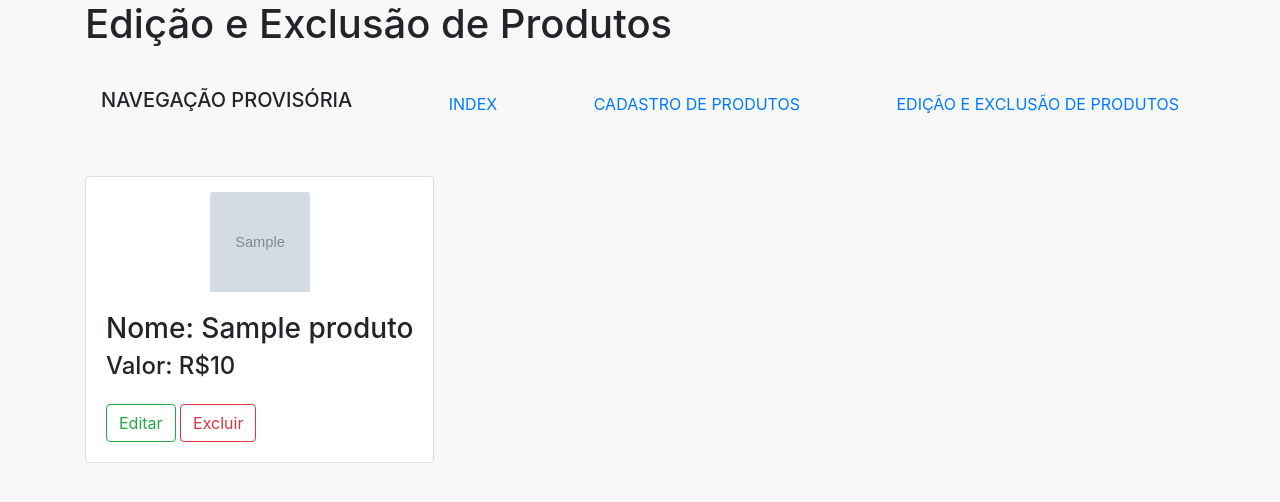
After one commit to LuccaDe/projetoMaquiagem, a PHP site: page /painel.php in a window 1280 px wide. The commit adds this page. Shown: the top 502 px of the page. Run offline with PHP 8.4, Linux system fonts and the light colour scheme; tables that the repository leaves empty or names only in its code hold one stand-in row (values such as "Sample post"); grey boxes marked "Sample" are stand-in pictures.

Commit message:
Mudanças na navegabilidade e adição de recursos

```diff
--- a/admin.php
+++ b/admin.php
@@ -12,7 +12,7 @@
 <form class="form-inline">
     <input class="form-control mr-2" type="text" placeholder="Digite seu usuário">
     <input class="form-control mr-2" type="password" placeholder="Digite sua senha">
-    <a href="<?php $BASE_URL?>create.php"><input class="btn btn-primary" type="button" value="Logar"></a>
+    <a href="<?php $BASE_URL?>adminPass.php"><input class="btn btn-outline-primary" type="button" value="Login"></a>
 </form>
 
 <?php
--- a/config/process.php
+++ b/config/process.php
@@ -4,6 +4,40 @@
 
     include_once("connection.php");
     include_once("url.php");
+
+    $data = $_POST;
+
+    if(!empty($data)){
+
+        if($data["type"] === "create") {
+
+            $nome = $data["nome"];
+            $valor = $data["valor"];
+            $img = $data["img"];
+
+            $query = "INSERT INTO produtos (nome, valor, img) VALUES (:nome, :valor, :img)";
+
+            $stmt = $conn->prepare($query);
+
+            $stmt->bindParam(":nome", $nome);
+            $stmt->bindParam(":valor", $valor);
+            $stmt->bindParam(":img", $img);
+
+            try {
+
+              $stmt->execute();
+              $_SESSION["msg"] = "Produto cadastrado com sucesso!";
+
+            } catch(PDOException $e) {
+              $error = $e->getMessage();
+              echo "Erro: $error";
+            }
+
+          }
+
+          header("Location:" . $BASE_URL . "../index.php");
+
+    }else{
 
         $id;
 
@@ -36,7 +70,7 @@
         $produtos = $stmt->fetchAll();
 
         }
-
+    }
         $conn = null;
 
 ?>
--- a/css/style.css
+++ b/css/style.css
@@ -1,6 +1,12 @@
 body{
     background-color: #F8F8F8;
     margin: 0;
+}
+
+.form-padrao{
+    width: 500px;
+    margin: 0 auto;
+    background-color: red;
 }
 
 .card{
--- /dev/null
+++ b/painel.php
@@ -0,0 +1,49 @@
+<?php
+    include_once("templates/header.php");
+
+?>
+
+<div class="container">
+
+    <h1 id="main-title">Edição e Exclusão de Produtos</h1>
+
+    </br>
+
+    <nav class="navbar">
+      <h5>NAVEGAÇÃO PROVISÓRIA</h5>
+      <a href="<?php $BASE_URL?>index.php">INDEX</a>
+      <a href="<?php $BASE_URL?>create.php">CADASTRO DE PRODUTOS</a>
+      <a href="<?php $BASE_URL?>painel.php">EDIÇÃO E EXCLUSÃO DE PRODUTOS</a>
+    </nav>
+
+    </br>
+    </br>
+
+    <?php if(count($produtos) > 0): ?>
+
+          <?php foreach($produtos as $produto): ?>
+
+            <div class="card">
+              <img src="<?= $produto["img"] ?>" class="card-img-top">
+              <div class="card-body">
+                <h3 class="card-title">Nome: <?= $produto["nome"]?> </h3>
+                <h4 class="card-subtitle">Valor: R$<?= $produto["valor"]?></h4>
+
+                </br>
+
+                <a href="<?php $BASE_URL?>show.php?id=<?= $produto["id"] ?>" class="btn btn-outline-success">Editar</a>
+                <a href="<?php $BASE_URL?>show.php?id=<?= $produto["id"] ?>" class="btn btn-outline-danger">Excluir</a>
+              </div>
+          </div>
+
+          <?php endforeach; ?>
+
+    <?php else: ?>
+      </br>
+      <p id="empty-list-text">Ainda não há produtos em seu catálogo, <a href="<?php $BASE_URL?>create.php">clique aqui para adicionar</a>.</p>
+    <?php endif; ?>
+
+  </div>
+<?php
+  include_once("templates/footer.php");
+?>
--- a/templates/header.php
+++ b/templates/header.php
@@ -24,7 +24,7 @@
             <link rel="stylesheet" href="https://cdnjs.cloudflare.com/ajax/libs/font-awesome/5.15.1/css/all.min.css" integrity="sha512-+4zCK9k+qNFUR5X+cKL9EIR+ZOhtIloNl9GIKS57V1MyNsYpYcUrUeQc9vNfzsWfV28IaLL3i96P9sdNyeRssA==" crossorigin="anonymous" />
 
             <!--Css-->
-            <link rel="stylesheet" href="css/style.css">
+            <link rel="stylesheet" href="css/style.css" />
 
             <!--JavaScript-->
             <script src="js/script.js"></script>
```
Also changed, not shown: adminPass.php (added, +18 -0 lines), create.php (+13 -5 lines), README.md (deleted). Lines whose indentation alone changed are shown as unchanged.
